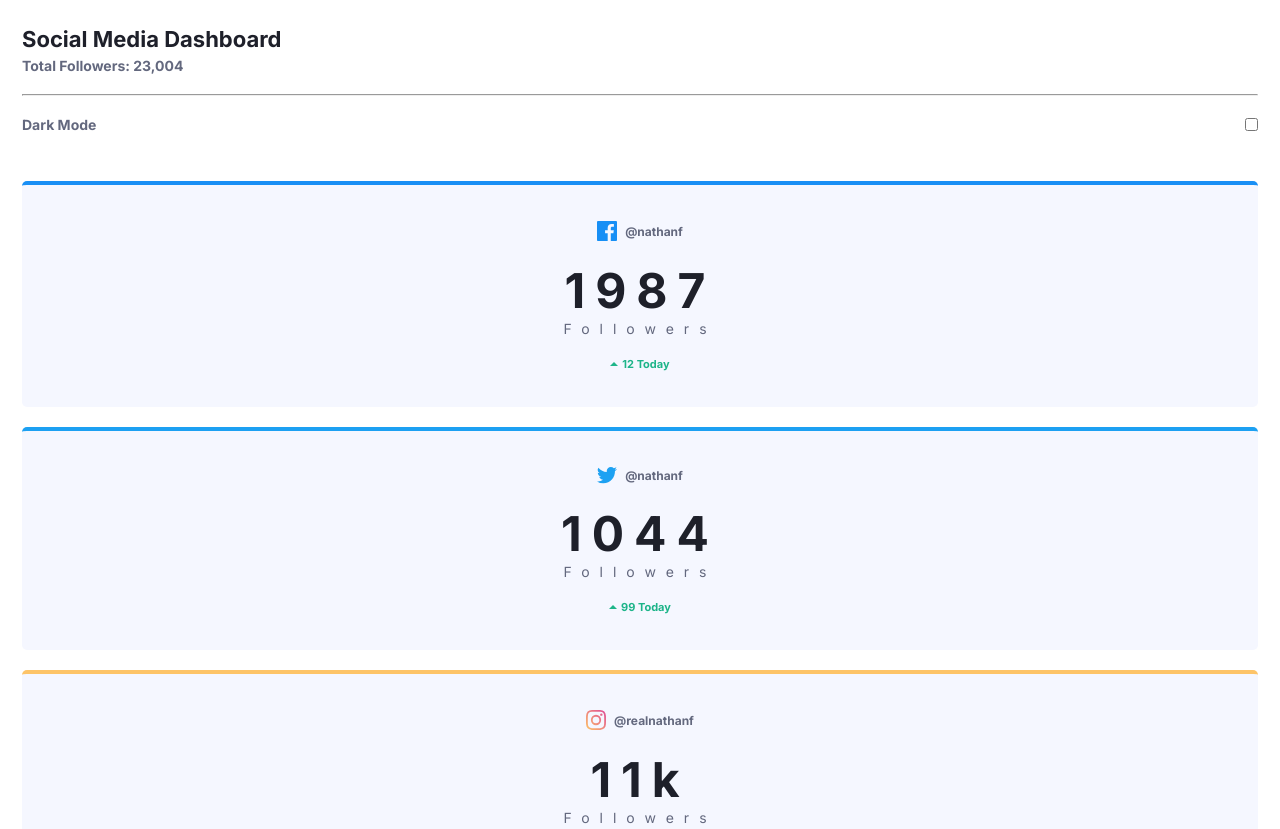
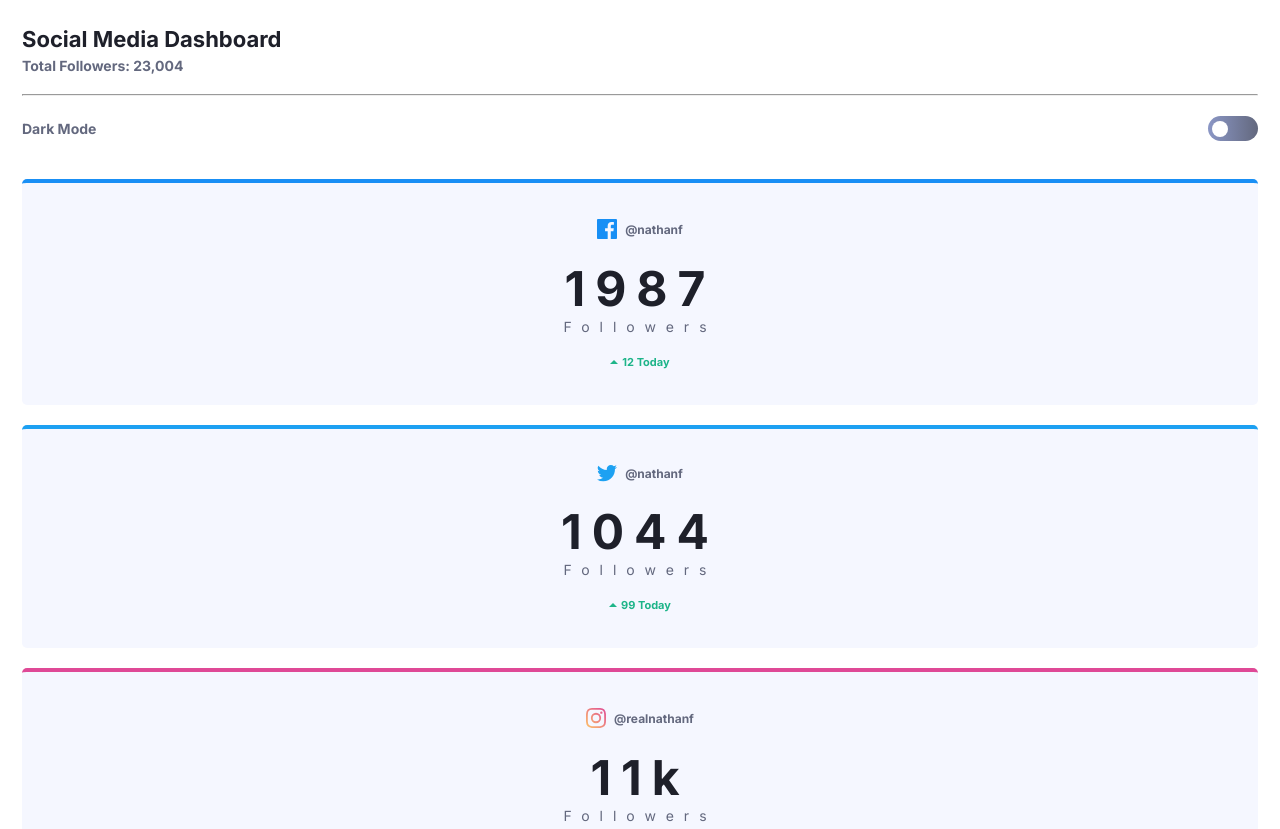
Before and after one commit to larissacauane/Social-Media-Dashboard-Theme-Switcher, a plain HTML site: page index.html in a window 1280 px wide. Shown: the top 829 px of the page. Drawn offline with Linux system fonts and the light colour scheme.

Commit message:
adiciona checkbox customizado

```diff
--- a/css/style.css
+++ b/css/style.css
@@ -13,11 +13,12 @@
 
   --light-grayish-blue: hsl(227, 47%, 96%);
 
-  --toggle-primary: hsl(210, 78%, 56%);
-  --toggle-secondary: hsl(146, 68%, 55%);
+  --toggle-primary: hsl(228, 12%, 44%);
+  --toggle-secondary: hsl(228, 34%, 66%);
   --primary-text-color: hsl(230, 17%, 14%);
   --secondary-text-color: hsl(228, 12%, 44%);
   --cards-background: hsl(225, 100%, 98%);
+
   /* Dark Theme */
   /* --very-dark-blue: hsl(230, 17%, 14%);
   --very-dark-blue: hsl(232, 19%, 15%);
@@ -52,10 +53,9 @@ body {
 
 /* ====================================== */
 /* SOCIAL MEDIA DASHBOARD SECTION */
+/* ====================================== */
 .social-media-dashboard-container {
-  display: flex;
-  flex-direction: column;
-  gap: 4.8rem;
+  margin-bottom: 4.2rem;
 }
 
 .social-media-dashboard-info {
@@ -81,21 +81,71 @@ body {
   color: var(--secondary-text-color);
 }
 
-.social-media-dashboard-info .toggle-checkbox {
+/* TOGGLE BUTTON */
+.social-media-dashboard-info .toggle-checkbox .switch {
+  font-size: 1.4rem;
+  font-weight: 700;
+  color: var(--secondary-text-color);
   display: flex;
   justify-content: space-between;
   align-items: center;
 }
 
-.social-media-dashboard-info .toggle-checkbox label {
-  font-size: 1.4rem;
-  font-weight: 700;
-  color: var(--secondary-text-color);
+.toggle-checkbox .switch .switch-wrapper {
+  display: inline-block;
+  width: 50px;
+  height: 25px;
+  position: relative;
 }
+
+.switch .switch-wrapper .switch-btn {
+  position: absolute;
+  top: 0;
+  left: 0;
+  right: 0;
+  bottom: 0;
+  display: flex;
+  justify-content: space-between;
+  align-items: center;
+  border-radius: 40px;
+  background-image: linear-gradient(
+    to left,
+    var(--toggle-primary),
+    var(--toggle-secondary)
+  );
+}
+
+.switch .switch-wrapper input {
+  opacity: 0;
+  width: 0;
+  height: 0;
+}
+
+.switch .switch-wrapper .switch-btn::before {
+  content: "";
+  width: 16px;
+  height: 16px;
+  position: absolute;
+  left: 4px;
+  bottom: 4px;
+  border-radius: 50%;
+  transition: all 0.4s ease;
+  background-color: var(--white);
+}
+
+/* .switch .switch-wrapper input:checked + .switch-btn{
+  background-image: linear-gradient(to left, var(--toggle-primary), red);
+} */
+
+.switch .switch-wrapper input:checked + .switch-btn::before {
+  transform: translateX(25px);
+}
+
 /* CARDS */
 .social-media-dashboard-cards {
   display: grid;
   gap: 2rem;
+  margin-top: 3.8rem;
 }
 
 .card {
@@ -162,9 +212,20 @@ body {
 }
 
 .social-media-dashboard-cards .card:nth-child(3) {
-  border-top: 4px solid var(--instagram-primary);
+  border-top: 4px solid var(--instagram-secondary);
 }
 
 .social-media-dashboard-cards .card:last-child {
   border-top: 4px solid var(--youTube);
 }
+
+/* ====================================== */
+/* OVERVIEW SECTION */
+/* ====================================== */
+
+.overview-container h2 {
+  font-size: 2.2rem;
+  font-weight: 700;
+  color: var(--secondary-text-color);
+  margin-bottom: 2.2rem;
+}
--- a/index.html
+++ b/index.html
@@ -29,10 +29,16 @@
               <h1>Social Media Dashboard</h1>
               <p>Total Followers: 23,004</p>
             </div>
-            <hr>
+            <hr />
             <div class="toggle-checkbox">
-              <label for="toggle">Dark Mode</label>
-              <input type="checkbox" name="toggle" id="toggle" />
+              <label for="toggle" class="switch"
+                ><span class="switch-text">Dark Mode</span>
+
+                <div class="switch-wrapper">
+                  <input type="checkbox" name="toggle" id="toggle" />
+                  <span class="switch-btn"></span>
+                </div>
+              </label>
             </div>
           </div>
 
@@ -68,7 +74,6 @@
             </div>
 
             <div class="card">
-
               <div class="user">
                 <img
                   src="images/icon-instagram.svg"
```
